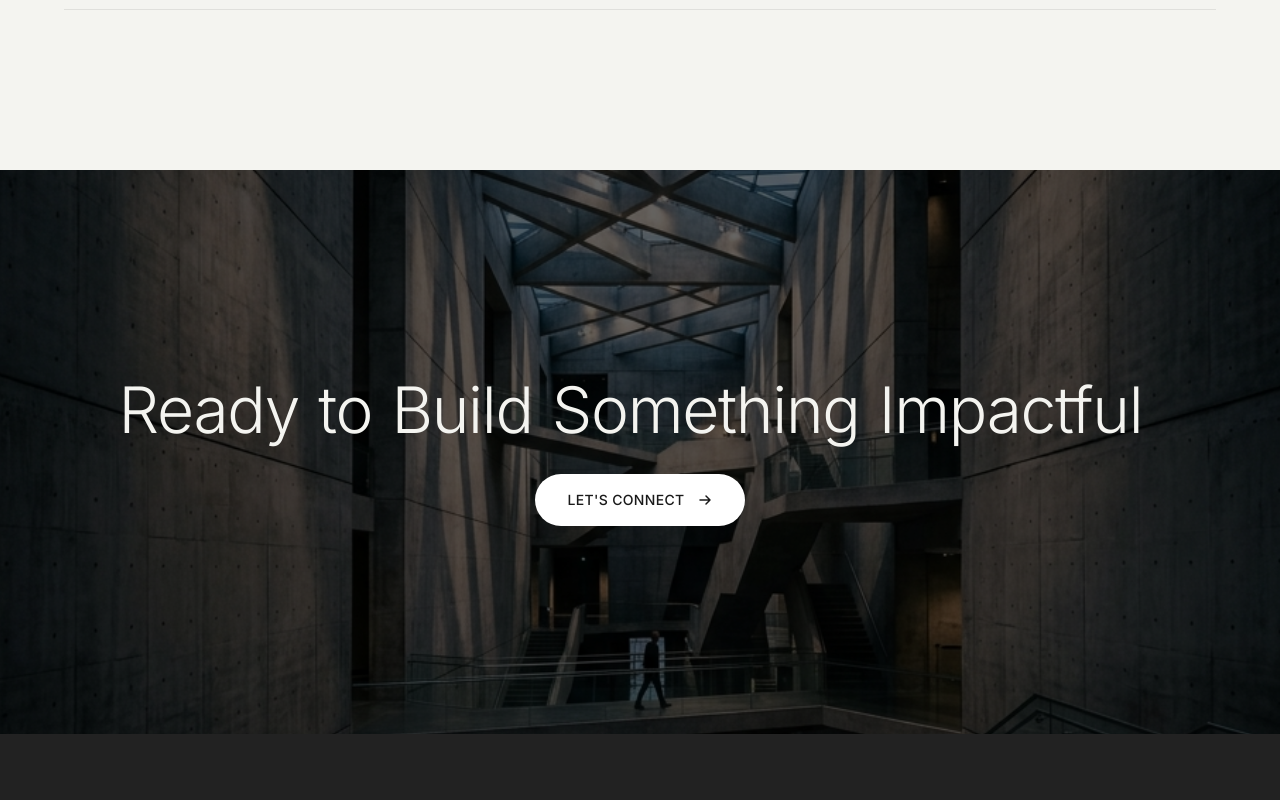
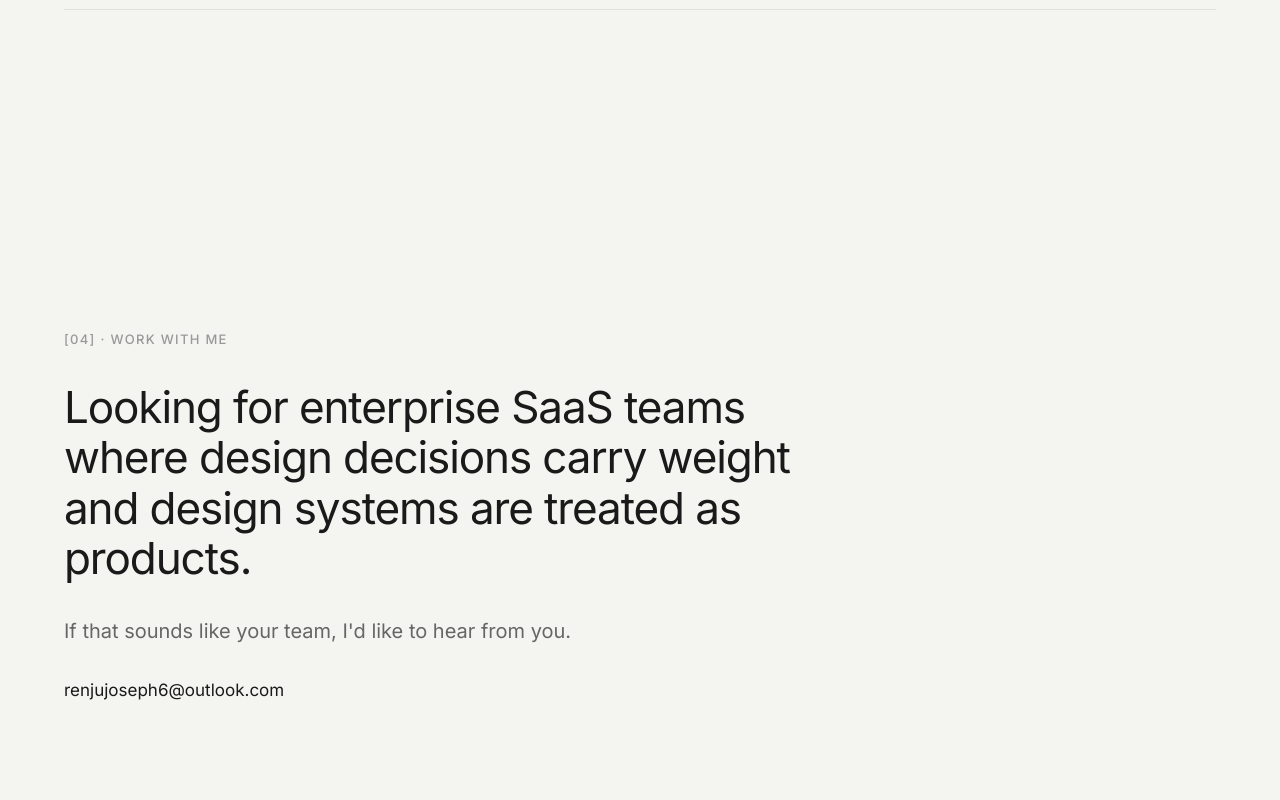
Before and after one commit to renjuren/portfolio, a Next.js app: page / in a window 1280 px wide. Shown: the part 6800-7600 px from the top of the page. Built offline with nearby package versions, Linux system fonts and the light colour scheme.

Commit message:
fix(cta): replace full-bleed image CTA with quiet editorial closing section

```diff
--- a/src/components/sections/BottomCTA.tsx
+++ b/src/components/sections/BottomCTA.tsx
@@ -1,51 +1,34 @@
-"use client";
+export default function BottomCTA() {
+  return (
+    <section className="section-padding bg-bg-light">
+      <div className="container-max">
+        <div className="max-w-[800px]">
+          {/* Small section label */}
+          <div className="text-[13px] uppercase tracking-[0.1em] text-text-muted font-medium mb-8">
+            [04] · WORK WITH ME
+          </div>
 
-import { useRef } from "react";
-import { motion, useScroll, useTransform } from "framer-motion";
-import Image from "next/image";
-import AnimatedText from "@/components/ui/AnimatedText";
-import PillButton from "@/components/ui/PillButton";
+          {/* Primary statement */}
+          <h2 className="text-[32px] md:text-[44px] text-text-primary font-normal leading-[1.15] tracking-tight mb-8">
+            Looking for enterprise SaaS teams where design decisions carry weight
+            and design systems are treated as products.
+          </h2>
 
-export default function BottomCTA() {
-  const containerRef = useRef<HTMLDivElement>(null);
-  const { scrollYProgress } = useScroll({
-    target: containerRef,
-    offset: ["start end", "end start"],
-  });
+          {/* Sub-statement */}
+          <p className="text-[18px] md:text-[20px] text-text-secondary leading-[1.5] mb-8">
+            If that sounds like your team, I&apos;d like to hear from you.
+          </p>
 
-  const imageScale = useTransform(scrollYProgress, [0, 1], [1.15, 1]);
-
-  return (
-    <section ref={containerRef} className="relative overflow-hidden">
-      {/* Background Image with Parallax */}
-      <motion.div className="absolute inset-0" style={{ scale: imageScale }}>
-        <Image
-          src="/images/cta-bg.png"
-          alt="Dramatic modern architectural atrium"
-          fill
-          className="object-cover"
-          sizes="100vw"
-        />
-        {/* Dark Overlay */}
-        <div className="absolute inset-0 bg-black/60" />
-      </motion.div>
-
-      {/* Content */}
-      <div className="relative container-max py-32 md:py-40 lg:py-52 text-center text-text-light">
-        <h2 className="text-display-sm md:text-display mb-8">
-          <AnimatedText text="Ready to Build Something Impactful" />
-        </h2>
-
-        <motion.div
-          initial={{ opacity: 0, y: 20 }}
-          whileInView={{ opacity: 1, y: 0 }}
-          viewport={{ once: true }}
-          transition={{ delay: 0.6, duration: 0.6 }}
-        >
-          <PillButton href="#contact" variant="light">
-            Let&apos;s Connect
-          </PillButton>
-        </motion.div>
+          {/* Contact line */}
+          <div>
+            <a
+              href="mailto:renjujoseph6@outlook.com"
+              className="text-[17px] text-text-primary hover:underline underline-offset-4"
+            >
+              renjujoseph6@outlook.com
+            </a>
+          </div>
+        </div>
       </div>
     </section>
   );
```
